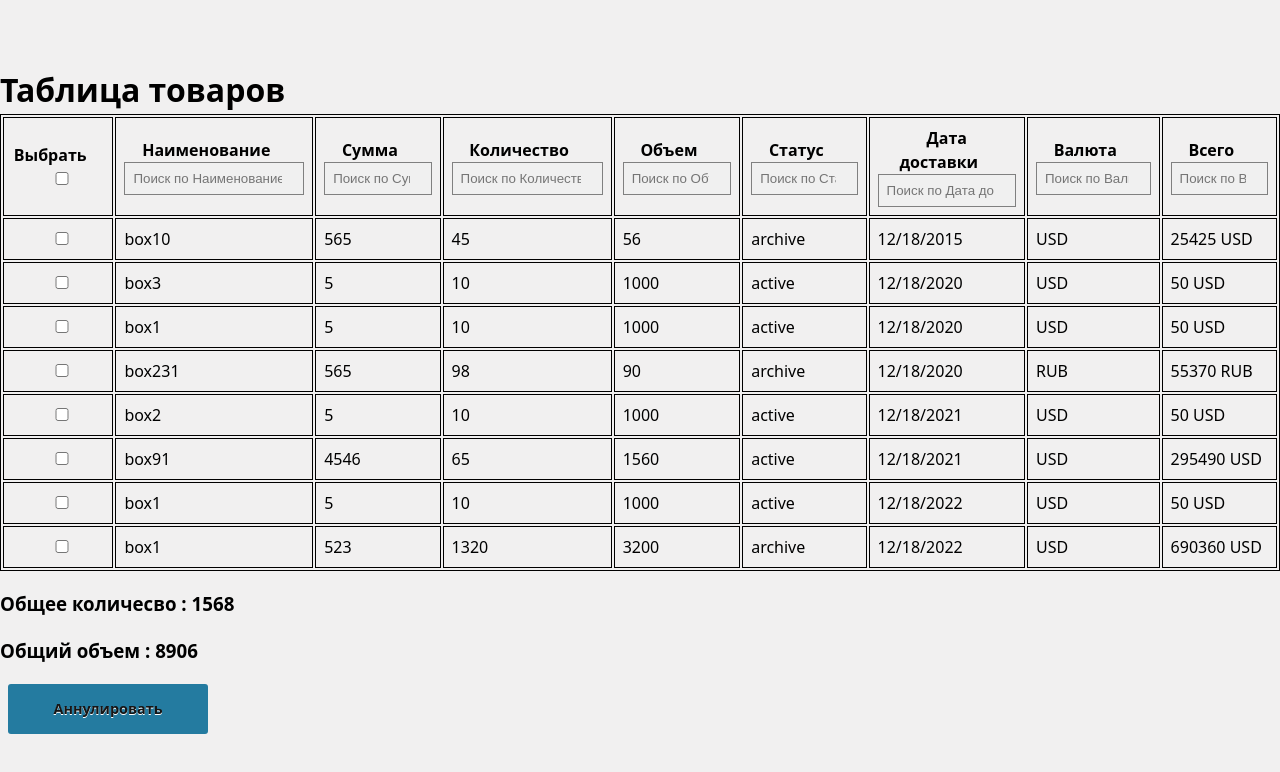
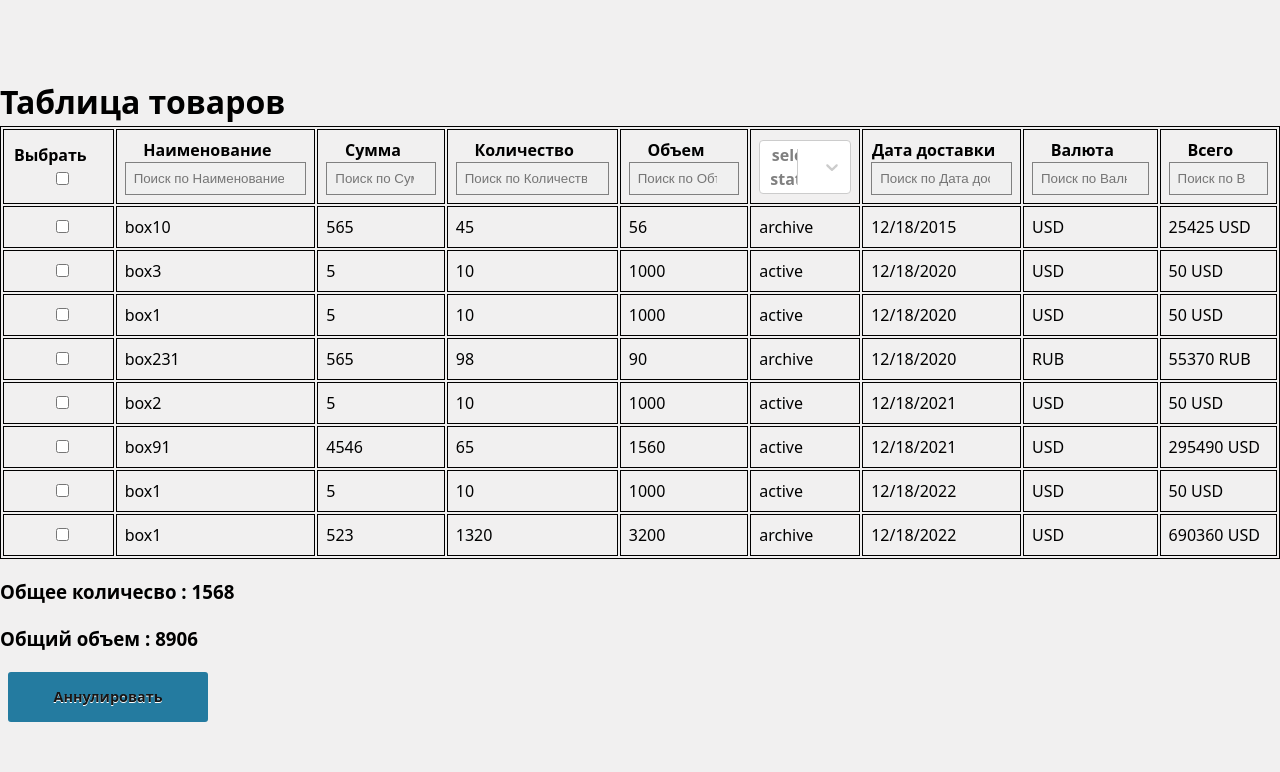
Before and after one commit to lismgmk/custom-table, a React app: page / in a window 1280 px wide. Shown: the top 772 px of the page. Built offline with nearby package versions, Linux system fonts and the light colour scheme; data requests are answered from the project's data file.

Commit message:
add select

```diff
--- a/package.json
+++ b/package.json
@@ -50,6 +50,7 @@
     "date-fns": "^2.29.3",
     "react": "^18.2.0",
     "react-dom": "^18.2.0",
+    "react-select": "^5.7.0",
     "util": "^0.12.5",
     "uuidv4": "^6.2.13"
   }
--- a/src/components/table/Table.tsx
+++ b/src/components/table/Table.tsx
@@ -7,6 +7,7 @@ import { IData, IRows } from '../../global-dto/data.interface';
 import { toDateUI } from '../../helpers/utils';
 import { columns } from './const-data/column';
 import { v4 as uuid } from 'uuid';
+import Select from 'react-select';
 
 const Table = () => {
   const [allRows, setAllRows] = useState<IData>({});
@@ -47,6 +48,9 @@ const Table = () => {
   };
 
   const handleSearch = (value: string, key: string) => {
+    if (key === 'status') {
+      setSelectedOption(value);
+    }
     if (value) {
       setFilters((prevFilters) => ({
         ...prevFilters,
@@ -75,7 +79,12 @@ const Table = () => {
   useEffect(() => {
     setAllRows(iterableRows(reduxRows));
   }, [reduxRows]);
-
+  const options = [
+    { value: '', label: 'all' },
+    { value: 'active', label: 'active' },
+    { value: 'archive', label: 'archive' },
+  ];
+  const [selectedOption, setSelectedOption] = useState(null);
   return (
     <>
       <table>
@@ -90,6 +99,20 @@ const Table = () => {
               />
             </th>
             {columns.map((column) => {
+              if (column.rowName === 'status') {
+                return (
+                  <th key={column.id}>
+                    <Select
+                      placeholder={'select status'}
+                      defaultValue={selectedOption}
+                      onChange={(event) => {
+                        handleSearch(event.value, column.rowName);
+                      }}
+                      options={options}
+                    />
+                  </th>
+                );
+              }
               return (
                 <th key={column.id}>
                   <span>{column.label}</span>
--- a/src/redux/slices/currentBodyRows.ts
+++ b/src/redux/slices/currentBodyRows.ts
@@ -5,7 +5,13 @@ import {
   IRows,
 } from '../../global-dto/data.interface';
 import { orderKey } from '../../helpers/orderHelper';
-import { isDate, isNumber, isStrings, toDateUI, toLower } from '../../helpers/utils';
+import {
+  isDate,
+  isNumber,
+  isStrings,
+  toDateUI,
+  toLower,
+} from '../../helpers/utils';
 
 export interface IOneCheck {
   [key: string]: { value: boolean; name: string };
@@ -108,16 +114,14 @@ export const currentBodyRowsSlice = createSlice({
           return payloadArr.every((item: keyof Omit<IRows, 'id'>) => {
             const value = row[item];
             const searchValue = action.payload[item];
-
+            if (isNumber(value)) {
+              return value == searchValue;
+            }
             if (isDate(value)) {
               return toDateUI(value).includes(searchValue);
             }
             if (isStrings(value)) {
               return toLower(value).includes(toLower(searchValue));
-            }
-
-            if (isNumber(value)) {
-              return value == searchValue;
             } else {
               return false;
             }
```
Also changed, not shown: 1 other file (tests, documents, lock files or other folders).
